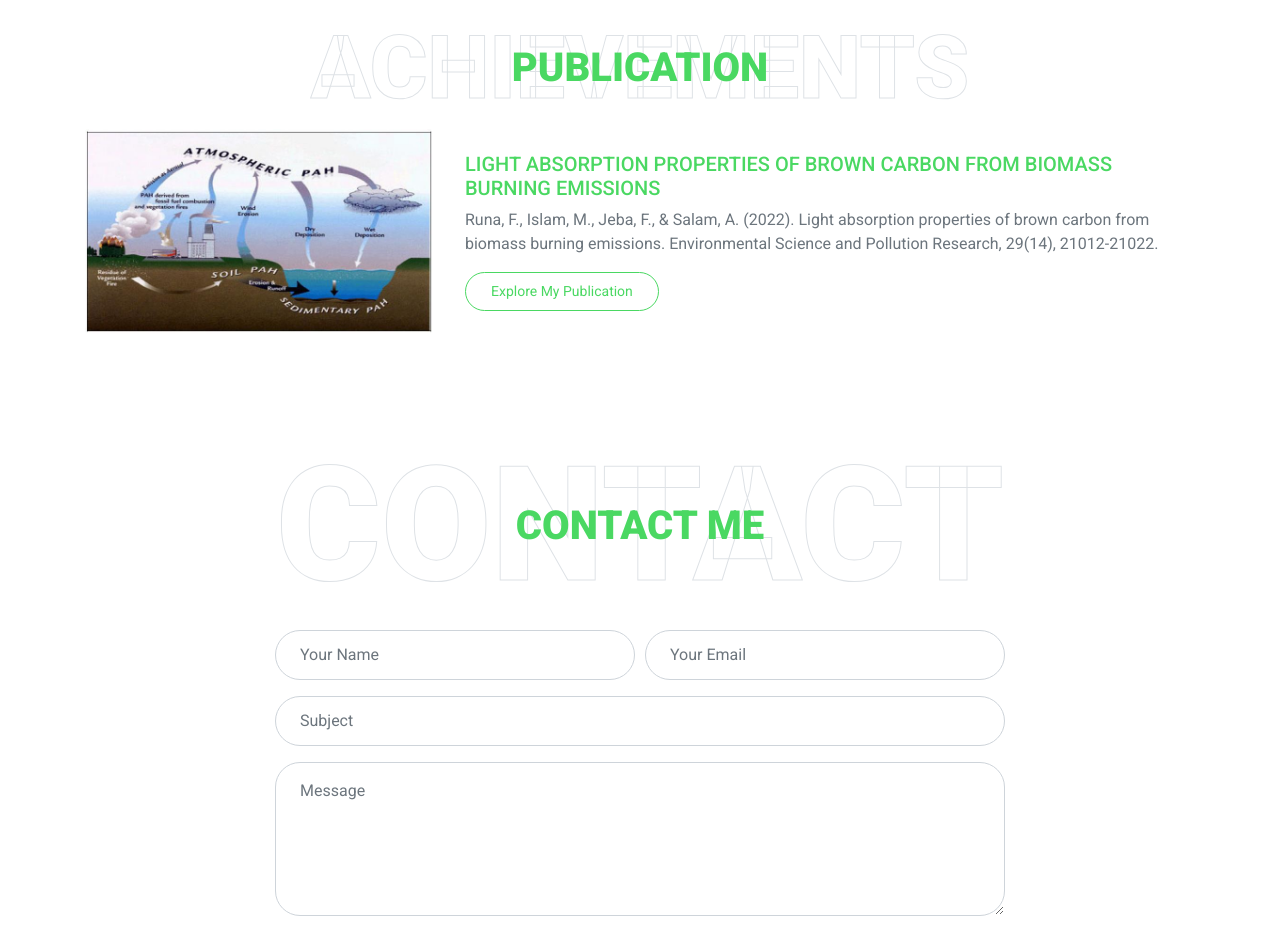
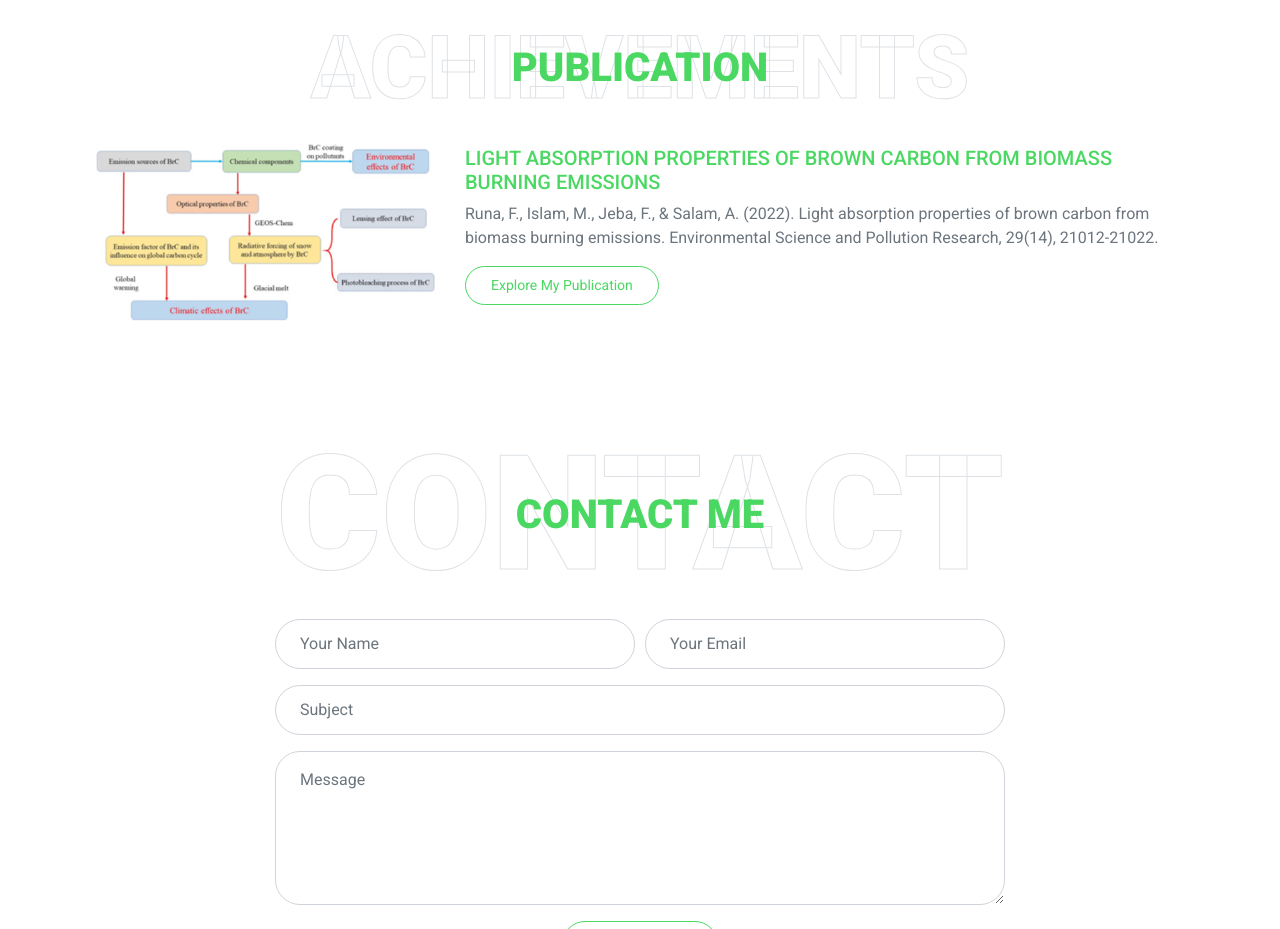
Before and after one commit to FarzanaRuna/portfolio, a plain HTML site: page index.html in a window 1280 px wide. Shown: the part 5160-6089 px from the top of the page. Drawn offline with nearby package versions, Linux system fonts and the light colour scheme.

Commit message:
updated publications

```diff
--- a/index.html
+++ b/index.html
@@ -455,7 +455,7 @@
             </div>
             <div class="row align-items-center">
                 <div class="col-lg-4 pb-4 pb-lg-0">
-                    <img class="img-fluid rounded w-100" src="img/sample_01.jpg" alt="">
+                    <img class="img-fluid rounded w-100" src="img/publication_01.png" alt="">
                 </div>
                 <div class="col-lg-8">
                     <H5 class="text-uppercase text-primary"> Light absorption properties of brown carbon from biomass burning emissions </H5>
```
Also changed, not shown: img/publication_01.png (added).
